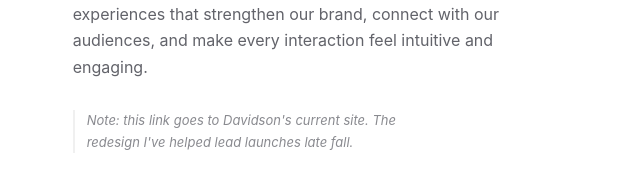
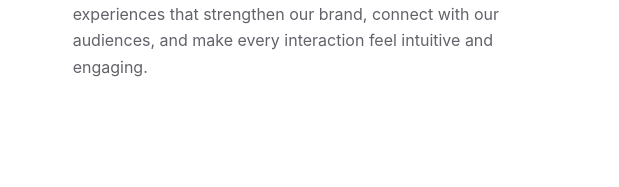
Before and after one commit to mvilio/website, a plain HTML site: page index.html in a window 1280 px wide. Shown: the part 765-952 px from the top of the page, 661-1280 px from the left. Drawn offline with Linux system fonts and the light colour scheme.

Commit message:
update 1

```diff
--- a/index.html
+++ b/index.html
@@ -95,7 +95,6 @@
           <h2><a href="https://davidson-co.com/" target="_blank" rel="noopener noreferrer">Davidson &amp; Company LLP</a></h2>
           <p>Davidson helps people navigate complexity with confidence through trusted accounting, audit, tax, and advisory services. As a Brand Designer, I help shape how our brand comes to life across digital and physical experiences.</p>
           <p>My work focuses on creating clear, user-focused experiences that strengthen our brand, connect with our audiences, and make every interaction feel intuitive and engaging.</p>
-          <p class="project-note">Note: this link goes to Davidson's current site. The redesign I've helped lead launches late fall.</p>
         </div>
       </article>
 
```
Also changed, not shown: 1 other file.
